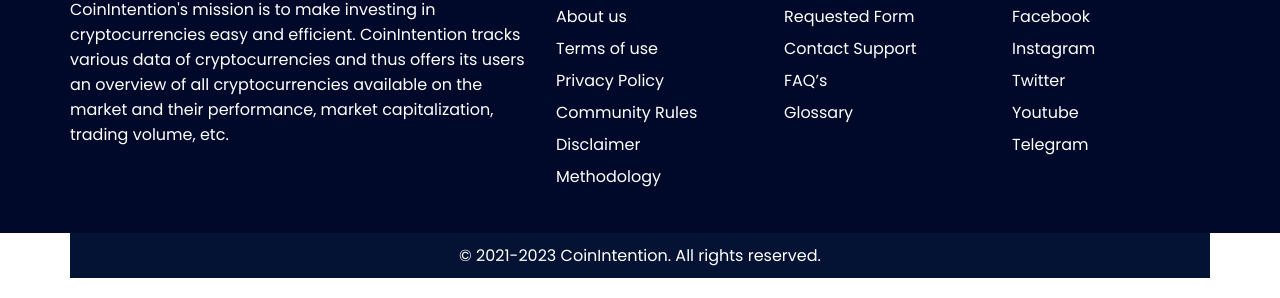
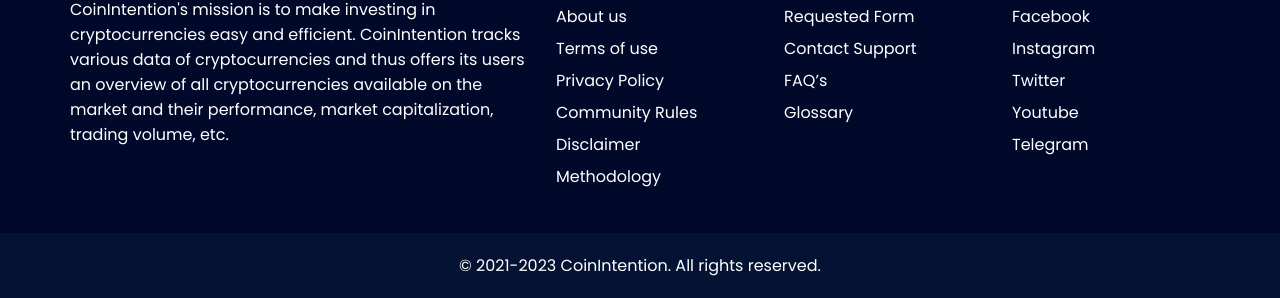
Before and after one commit to Ankit-pro1/FrontendTest, a plain HTML site: page index.html in a window 1280 px wide. Shown: the part 2212-2510 px from the top of the page. Drawn offline with Linux system fonts and the light colour scheme.

Commit message:
Fixed bugs

```diff
--- a/css/responsive.css
+++ b/css/responsive.css
@@ -182,6 +182,7 @@ body {
 
     tr td:nth-child(1) img {
         width: 36px;
+        height: auto;
         margin: 10px 10px 10px 0;
     }
 
--- a/css/style.css
+++ b/css/style.css
@@ -386,5 +386,4 @@ tr td:nth-child(1) img {
 .lower-footer a{
     color: var(--heaven);
 }
-
 /**********XX********* Footer Section  ********XX********/
--- a/index.html
+++ b/index.html
@@ -334,7 +334,7 @@
             </div>
         </div>
     </footer>
-    <footer>
+    <footer class="lower-footer">
         <div class="container">
             <div class="lower-footer text-center">
                 <p>© 2021-2023 <a href="">CoinIntention</a>. All rights reserved.</p>
```
